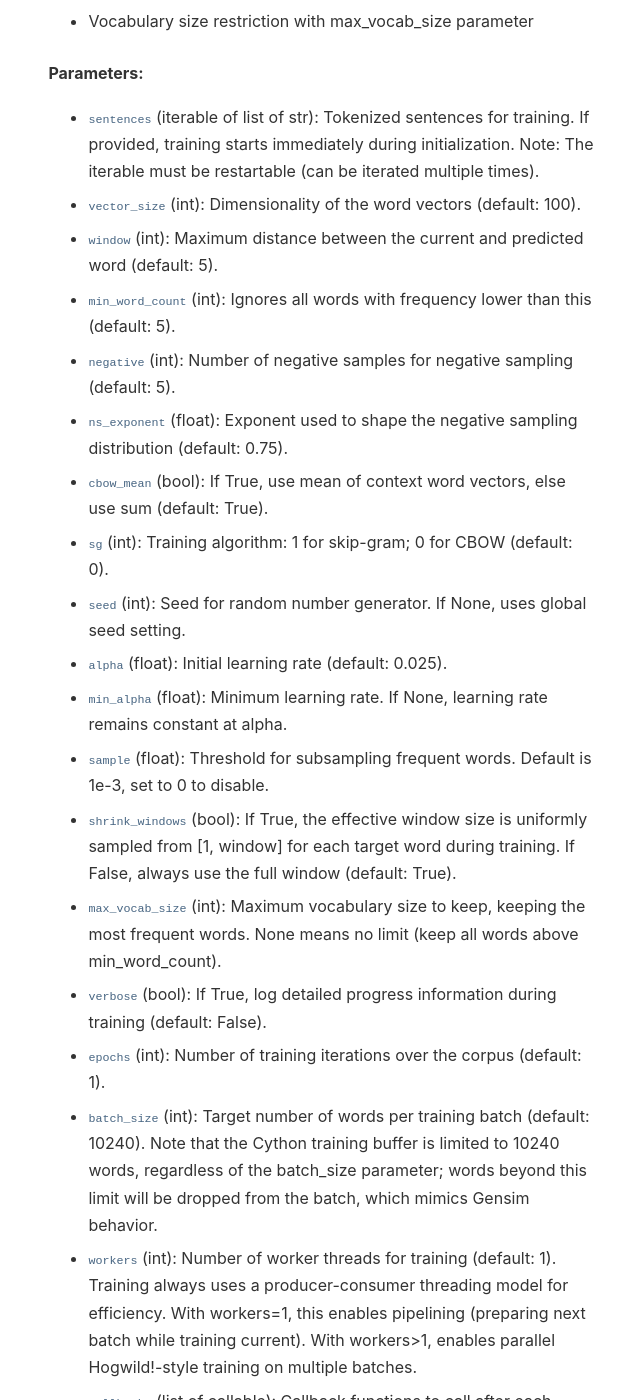
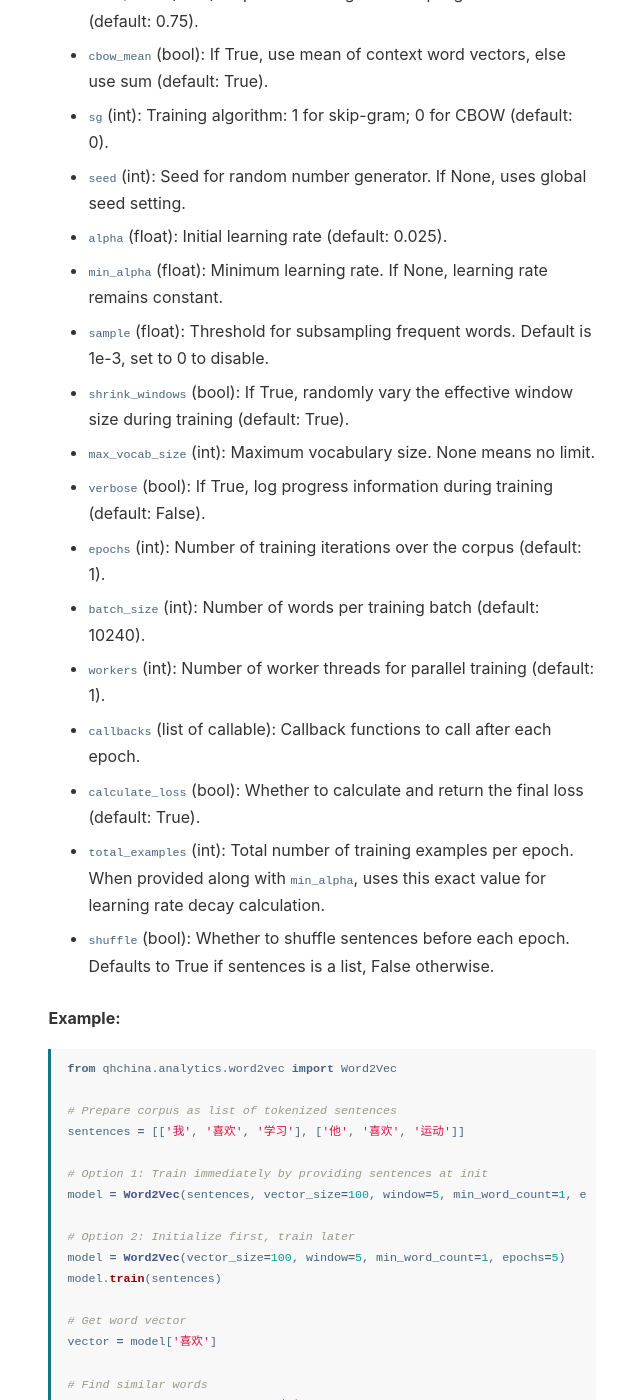
Before and after one commit to mcjkurz/qhchina-web, a Jekyll site: the page built from docs/word_embeddings/index.md, in a window 1280 px wide and 1400 px high, scrolled down 3521 px. Shown: the whole window, without its empty margins (454-1094 px from the left). Built offline with Jekyll 4.4.1, drawn with Linux system fonts in a browser that asks for light colours; some of the changed text lies outside the part shown.

Commit message:
Update API docs

````diff
--- a/_config.yml
+++ b/_config.yml
@@ -60,4 +60,4 @@
 github: [metadata]
 
 # Cache busting version (auto-updated by make_docs.py)
-cache_version: 20260220142744
+cache_version: 20260220151815
--- a/docs/word_embeddings/index.md
+++ b/docs/word_embeddings/index.md
@@ -142,7 +142,7 @@
 
 <!-- API-START -->
 
-<h3 id="word2vec">qhchina.analytics.word2vec.Word2Vec <a href="https://github.com/mcjkurz/qhchina/blob/main/qhchina/analytics/word2vec.py#L45" class="source-link" title="View source on GitHub">[source]</a></h3>
+<h3 id="word2vec">qhchina.analytics.word2vec.Word2Vec <a href="https://github.com/mcjkurz/qhchina/blob/main/qhchina/analytics/word2vec.py#L34" class="source-link" title="View source on GitHub">[source]</a></h3>
 
 <pre class="signature"><code><span class="sig-name">Word2Vec</span>(
     <span class="sig-param">sentences</span><span class="sig-punct">:</span> <span class="sig-type">collections.abc.Iterable[list[str]] | None</span> <span class="sig-punct">=</span> <span class="sig-default">None</span>,
@@ -170,27 +170,15 @@
     <span class="sig-param">_skip_init</span><span class="sig-punct">:</span> <span class="sig-type">bool</span> <span class="sig-punct">=</span> <span class="sig-default">False</span>
 )</code></pre>
 
-Implementation of Word2Vec algorithm with Cython-accelerated training. It is inspired by the Gensim implementation.
+Word2Vec model for learning word embeddings from text.
 
-This class implements both Skip-gram and CBOW architectures:
-- Skip-gram (sg=1): Each training example is (input_idx, output_idx) where input is the center word
-  and output is a context word.
-- CBOW (sg=0): Each training example is (input_indices, output_idx) where inputs are context words
-  and output is the center word.
+Supports two training algorithms:
+- Skip-gram (sg=1): Predicts context words from center word. Generally better for
+  infrequent words and smaller datasets.
+- CBOW (sg=0): Predicts center word from context words. Faster to train.
 
-Training is performed using optimized Cython routines with BLAS operations.
-
-If `sentences` is provided at initialization, training starts immediately. Otherwise, call
-`train()` later with the sentences to train on.
-
-Features:
-- CBOW and Skip-gram architectures
-- Cython-accelerated training with BLAS operations
-- Negative sampling for each training example
-- Subsampling of frequent words
-- Dynamic window sizing with shrink_windows parameter
-- Properly managed learning rate decay
-- Vocabulary size restriction with max_vocab_size parameter
+If `sentences` is provided at initialization, training starts immediately. Otherwise,
+call `train()` later with the sentences to train on.
 
 **Parameters:**
 - `sentences` (iterable of list of str): Tokenized sentences for training.
@@ -199,33 +187,27 @@
 - `vector_size` (int): Dimensionality of the word vectors (default: 100).
 - `window` (int): Maximum distance between the current and predicted word (default: 5).
 - `min_word_count` (int): Ignores all words with frequency lower than this (default: 5).
-- `negative` (int): Number of negative samples for negative sampling (default: 5).
-- `ns_exponent` (float): Exponent used to shape the negative sampling distribution (default: 0.75).
+- `negative` (int): Number of negative samples (default: 5).
+- `ns_exponent` (float): Exponent for negative sampling distribution (default: 0.75).
 - `cbow_mean` (bool): If True, use mean of context word vectors, else use sum (default: True).
 - `sg` (int): Training algorithm: 1 for skip-gram; 0 for CBOW (default: 0).
 - `seed` (int): Seed for random number generator. If None, uses global seed setting.
 - `alpha` (float): Initial learning rate (default: 0.025).
-- `min_alpha` (float): Minimum learning rate. If None, learning rate remains constant at alpha.
+- `min_alpha` (float): Minimum learning rate. If None, learning rate remains constant.
 - `sample` (float): Threshold for subsampling frequent words. Default is 1e-3, set to 0 to disable.
-- `shrink_windows` (bool): If True, the effective window size is uniformly sampled from [1, window]
-  for each target word during training. If False, always use the full window (default: True).
-- `max_vocab_size` (int): Maximum vocabulary size to keep, keeping the most frequent words.
-  None means no limit (keep all words above min_word_count).
-- `verbose` (bool): If True, log detailed progress information during training (default: False).
+- `shrink_windows` (bool): If True, randomly vary the effective window size during training
+  (default: True).
+- `max_vocab_size` (int): Maximum vocabulary size. None means no limit.
+- `verbose` (bool): If True, log progress information during training (default: False).
 - `epochs` (int): Number of training iterations over the corpus (default: 1).
-- `batch_size` (int): Target number of words per training batch (default: 10240).
-  Note that the Cython training buffer is limited to 10240 words, regardless of the batch_size parameter;
-  words beyond this limit will be dropped from the batch, which mimics Gensim behavior.
-- `workers` (int): Number of worker threads for training (default: 1).
-  Training always uses a producer-consumer threading model for efficiency.
-  With workers=1, this enables pipelining (preparing next batch while training current).
-  With workers>1, enables parallel Hogwild!-style training on multiple batches.
+- `batch_size` (int): Number of words per training batch (default: 10240).
+- `workers` (int): Number of worker threads for parallel training (default: 1).
 - `callbacks` (list of callable): Callback functions to call after each epoch.
 - `calculate_loss` (bool): Whether to calculate and return the final loss (default: True).
 - `total_examples` (int): Total number of training examples per epoch. When provided
-  along with ``min_alpha``, uses this exact value instead of estimating for learning rate decay.
+  along with ``min_alpha``, uses this exact value for learning rate decay calculation.
 - `shuffle` (bool): Whether to shuffle sentences before each epoch.
-  Defaults to True if sentences is a list, False otherwise (to preserve streaming).
+  Defaults to True if sentences is a list, False otherwise.
 
 **Example:**
 ```python
@@ -241,16 +223,14 @@
 model = Word2Vec(vector_size=100, window=5, min_word_count=1, epochs=5)
 model.train(sentences)
 
-# Get word vector (can use model directly or model.wv for gensim compatibility)
+# Get word vector
 vector = model['喜欢']
-vector = model.wv['喜欢']  # Same as above
 
 # Find similar words
 similar = model.most_similar('喜欢', topn=5)
-similar = model.wv.most_similar('喜欢', topn=5)  # Same as above
 ```
 
-<h4 id="word2vec-build_vocab">qhchina.analytics.word2vec.Word2Vec.build_vocab() <a href="https://github.com/mcjkurz/qhchina/blob/main/qhchina/analytics/word2vec.py#L254" class="source-link" title="View source on GitHub">[source]</a></h4>
+<h4 id="word2vec-build_vocab">qhchina.analytics.word2vec.Word2Vec.build_vocab() <a href="https://github.com/mcjkurz/qhchina/blob/main/qhchina/analytics/word2vec.py#L223" class="source-link" title="View source on GitHub">[source]</a></h4>
 
 <pre class="signature"><code><span class="sig-name">build_vocab</span>(<span class="sig-param">sentences</span><span class="sig-punct">:</span> <span class="sig-type">collections.abc.Iterable[list[str]]</span>)</code></pre>
 
@@ -262,7 +242,7 @@
 **Raises:**
 - `ValueError`: If sentences is empty or contains no words.
 
-<h4 id="word2vec-get_vector">qhchina.analytics.word2vec.Word2Vec.get_vector() <a href="https://github.com/mcjkurz/qhchina/blob/main/qhchina/analytics/word2vec.py#L1007" class="source-link" title="View source on GitHub">[source]</a></h4>
+<h4 id="word2vec-get_vector">qhchina.analytics.word2vec.Word2Vec.get_vector() <a href="https://github.com/mcjkurz/qhchina/blob/main/qhchina/analytics/word2vec.py#L976" class="source-link" title="View source on GitHub">[source]</a></h4>
 
 <pre class="signature"><code><span class="sig-name">get_vector</span>(<span class="sig-param">word</span><span class="sig-punct">:</span> <span class="sig-type">str</span>, <span class="sig-param">normalize</span><span class="sig-punct">:</span> <span class="sig-type">bool</span> <span class="sig-punct">=</span> <span class="sig-default">False</span>)</code></pre>
 
@@ -278,7 +258,7 @@
 **Raises:**
 - `KeyError`: If word is not in vocabulary.
 
-<h4 id="word2vec-load">qhchina.analytics.word2vec.Word2Vec.load() <a href="https://github.com/mcjkurz/qhchina/blob/main/qhchina/analytics/word2vec.py#L1141" class="source-link" title="View source on GitHub">[source]</a></h4>
+<h4 id="word2vec-load">qhchina.analytics.word2vec.Word2Vec.load() <a href="https://github.com/mcjkurz/qhchina/blob/main/qhchina/analytics/word2vec.py#L1110" class="source-link" title="View source on GitHub">[source]</a></h4>
 
 <pre class="signature"><code><span class="sig-name">load</span>(<span class="sig-param">path</span><span class="sig-punct">:</span> <span class="sig-type">str</span>)</code></pre>
 
@@ -290,7 +270,7 @@
 **Returns:**
 Loaded Word2Vec model.
 
-<h4 id="word2vec-most_similar">qhchina.analytics.word2vec.Word2Vec.most_similar() <a href="https://github.com/mcjkurz/qhchina/blob/main/qhchina/analytics/word2vec.py#L1056" class="source-link" title="View source on GitHub">[source]</a></h4>
+<h4 id="word2vec-most_similar">qhchina.analytics.word2vec.Word2Vec.most_similar() <a href="https://github.com/mcjkurz/qhchina/blob/main/qhchina/analytics/word2vec.py#L1025" class="source-link" title="View source on GitHub">[source]</a></h4>
 
 <pre class="signature"><code><span class="sig-name">most_similar</span>(<span class="sig-param">word</span><span class="sig-punct">:</span> <span class="sig-type">str</span>, <span class="sig-param">topn</span><span class="sig-punct">:</span> <span class="sig-type">int</span> <span class="sig-punct">=</span> <span class="sig-default">10</span>)</code></pre>
 
@@ -303,7 +283,7 @@
 **Returns:**
 List of (word, similarity) tuples.
 
-<h4 id="word2vec-save">qhchina.analytics.word2vec.Word2Vec.save() <a href="https://github.com/mcjkurz/qhchina/blob/main/qhchina/analytics/word2vec.py#L1109" class="source-link" title="View source on GitHub">[source]</a></h4>
+<h4 id="word2vec-save">qhchina.analytics.word2vec.Word2Vec.save() <a href="https://github.com/mcjkurz/qhchina/blob/main/qhchina/analytics/word2vec.py#L1078" class="source-link" title="View source on GitHub">[source]</a></h4>
 
 <pre class="signature"><code><span class="sig-name">save</span>(<span class="sig-param">path</span><span class="sig-punct">:</span> <span class="sig-type">str</span>)</code></pre>
 
@@ -316,7 +296,7 @@
 **Parameters:**
 - `path`: Path to save the model.
 
-<h4 id="word2vec-similarity">qhchina.analytics.word2vec.Word2Vec.similarity() <a href="https://github.com/mcjkurz/qhchina/blob/main/qhchina/analytics/word2vec.py#L1084" class="source-link" title="View source on GitHub">[source]</a></h4>
+<h4 id="word2vec-similarity">qhchina.analytics.word2vec.Word2Vec.similarity() <a href="https://github.com/mcjkurz/qhchina/blob/main/qhchina/analytics/word2vec.py#L1053" class="source-link" title="View source on GitHub">[source]</a></h4>
 
 <pre class="signature"><code><span class="sig-name">similarity</span>(<span class="sig-param">word1</span><span class="sig-punct">:</span> <span class="sig-type">str</span>, <span class="sig-param">word2</span><span class="sig-punct">:</span> <span class="sig-type">str</span>)</code></pre>
 
@@ -332,7 +312,7 @@
 **Raises:**
 - `KeyError`: If either word is not in the vocabulary.
 
-<h4 id="word2vec-train">qhchina.analytics.word2vec.Word2Vec.train() <a href="https://github.com/mcjkurz/qhchina/blob/main/qhchina/analytics/word2vec.py#L842" class="source-link" title="View source on GitHub">[source]</a></h4>
+<h4 id="word2vec-train">qhchina.analytics.word2vec.Word2Vec.train() <a href="https://github.com/mcjkurz/qhchina/blob/main/qhchina/analytics/word2vec.py#L811" class="source-link" title="View source on GitHub">[source]</a></h4>
 
 <pre class="signature"><code><span class="sig-name">train</span>(<span class="sig-param">sentences</span><span class="sig-punct">:</span> <span class="sig-type">collections.abc.Iterable[list[str]]</span>)</code></pre>
 
@@ -354,7 +334,7 @@
 
 <br>
 
-<h3 id="temprefword2vec">qhchina.analytics.word2vec.TempRefWord2Vec <a href="https://github.com/mcjkurz/qhchina/blob/main/qhchina/analytics/word2vec.py#L1188" class="source-link" title="View source on GitHub">[source]</a></h3>
+<h3 id="temprefword2vec">qhchina.analytics.word2vec.TempRefWord2Vec <a href="https://github.com/mcjkurz/qhchina/blob/main/qhchina/analytics/word2vec.py#L1157" class="source-link" title="View source on GitHub">[source]</a></h3>
 
 <pre class="signature"><code><span class="sig-name">TempRefWord2Vec</span>(
     <span class="sig-param">corpora</span><span class="sig-punct">:</span> <span class="sig-type">dict[str, list[list[str]]]</span>,
@@ -420,7 +400,7 @@
 model.most_similar("bread_1900s")  # Words similar to "bread" in the 1900s
 ```
 
-<h4 id="temprefword2vec-build_vocab">qhchina.analytics.word2vec.TempRefWord2Vec.build_vocab() <a href="https://github.com/mcjkurz/qhchina/blob/main/qhchina/analytics/word2vec.py#L1422" class="source-link" title="View source on GitHub">[source]</a></h4>
+<h4 id="temprefword2vec-build_vocab">qhchina.analytics.word2vec.TempRefWord2Vec.build_vocab() <a href="https://github.com/mcjkurz/qhchina/blob/main/qhchina/analytics/word2vec.py#L1391" class="source-link" title="View source on GitHub">[source]</a></h4>
 
 <pre class="signature"><code><span class="sig-name">build_vocab</span>(<span class="sig-param">sentences</span><span class="sig-punct">:</span> <span class="sig-type">list[list[str]]</span>)</code></pre>
 
@@ -431,7 +411,7 @@
 **Parameters:**
 - `sentences`: List of tokenized sentences.
 
-<h4 id="temprefword2vec-calculate_semantic_change">qhchina.analytics.word2vec.TempRefWord2Vec.calculate_semantic_change() <a href="https://github.com/mcjkurz/qhchina/blob/main/qhchina/analytics/word2vec.py#L1744" class="source-link" title="View source on GitHub">[source]</a></h4>
+<h4 id="temprefword2vec-calculate_semantic_change">qhchina.analytics.word2vec.TempRefWord2Vec.calculate_semantic_change() <a href="https://github.com/mcjkurz/qhchina/blob/main/qhchina/analytics/word2vec.py#L1699" class="source-link" title="View source on GitHub">[source]</a></h4>
 
 <pre class="signature"><code><span class="sig-name">calculate_semantic_change</span>(<span class="sig-param">target_word</span><span class="sig-punct">:</span> <span class="sig-type">str</span>, <span class="sig-param">labels</span><span class="sig-punct">:</span> <span class="sig-type">list[str] | None</span> <span class="sig-punct">=</span> <span class="sig-default">None</span>)</code></pre>
 
@@ -455,7 +435,7 @@
     print("Words moved away:", word_changes[-5:])   # Top 5 decreases
 ```
 
-<h4 id="temprefword2vec-get_available_targets">qhchina.analytics.word2vec.TempRefWord2Vec.get_available_targets() <a href="https://github.com/mcjkurz/qhchina/blob/main/qhchina/analytics/word2vec.py#L1816" class="source-link" title="View source on GitHub">[source]</a></h4>
+<h4 id="temprefword2vec-get_available_targets">qhchina.analytics.word2vec.TempRefWord2Vec.get_available_targets() <a href="https://github.com/mcjkurz/qhchina/blob/main/qhchina/analytics/word2vec.py#L1771" class="source-link" title="View source on GitHub">[source]</a></h4>
 
 <pre class="signature"><code><span class="sig-name">get_available_targets</span>()</code></pre>
 
@@ -464,7 +444,7 @@
 **Returns:**
 List of target words that were specified during model initialization.
 
-<h4 id="temprefword2vec-get_period_vocab_counts">qhchina.analytics.word2vec.TempRefWord2Vec.get_period_vocab_counts() <a href="https://github.com/mcjkurz/qhchina/blob/main/qhchina/analytics/word2vec.py#L1834" class="source-link" title="View source on GitHub">[source]</a></h4>
+<h4 id="temprefword2vec-get_period_vocab_counts">qhchina.analytics.word2vec.TempRefWord2Vec.get_period_vocab_counts() <a href="https://github.com/mcjkurz/qhchina/blob/main/qhchina/analytics/word2vec.py#L1789" class="source-link" title="View source on GitHub">[source]</a></h4>
 
 <pre class="signature"><code><span class="sig-name">get_period_vocab_counts</span>(<span class="sig-param">period</span><span class="sig-punct">:</span> <span class="sig-type">str | None</span> <span class="sig-punct">=</span> <span class="sig-default">None</span>)</code></pre>
 
@@ -480,7 +460,7 @@
 **Raises:**
 - `ValueError`: If the specified period is not found in the model.
 
-<h4 id="temprefword2vec-get_time_labels">qhchina.analytics.word2vec.TempRefWord2Vec.get_time_labels() <a href="https://github.com/mcjkurz/qhchina/blob/main/qhchina/analytics/word2vec.py#L1825" class="source-link" title="View source on GitHub">[source]</a></h4>
+<h4 id="temprefword2vec-get_time_labels">qhchina.analytics.word2vec.TempRefWord2Vec.get_time_labels() <a href="https://github.com/mcjkurz/qhchina/blob/main/qhchina/analytics/word2vec.py#L1780" class="source-link" title="View source on GitHub">[source]</a></h4>
 
 <pre class="signature"><code><span class="sig-name">get_time_labels</span>()</code></pre>
 
@@ -489,15 +469,11 @@
 **Returns:**
 List of time period labels that were specified during model initialization.
 
-<h4 id="temprefword2vec-get_vector">qhchina.analytics.word2vec.TempRefWord2Vec.get_vector() <a href="https://github.com/mcjkurz/qhchina/blob/main/qhchina/analytics/word2vec.py#L1621" class="source-link" title="View source on GitHub">[source]</a></h4>
+<h4 id="temprefword2vec-get_vector">qhchina.analytics.word2vec.TempRefWord2Vec.get_vector() <a href="https://github.com/mcjkurz/qhchina/blob/main/qhchina/analytics/word2vec.py#L1590" class="source-link" title="View source on GitHub">[source]</a></h4>
 
 <pre class="signature"><code><span class="sig-name">get_vector</span>(<span class="sig-param">word</span><span class="sig-punct">:</span> <span class="sig-type">str</span>, <span class="sig-param">normalize</span><span class="sig-punct">:</span> <span class="sig-type">bool</span> <span class="sig-punct">=</span> <span class="sig-default">False</span>)</code></pre>
 
 Get the vector for a word.
-
-Embedding selection based on training dynamics:
-  - Temporal variants (e.g., "民_宋"): W_prime (syn1neg), trained as centers
-  - Regular words: W (syn0), trained as context words
 
 **Parameters:**
 - `word`: Input word.
@@ -509,7 +485,7 @@
 **Raises:**
 - `KeyError`: If word is not in vocabulary.
 
-<h4 id="temprefword2vec-load">qhchina.analytics.word2vec.TempRefWord2Vec.load() <a href="https://github.com/mcjkurz/qhchina/blob/main/qhchina/analytics/word2vec.py#L1918" class="source-link" title="View source on GitHub">[source]</a></h4>
+<h4 id="temprefword2vec-load">qhchina.analytics.word2vec.TempRefWord2Vec.load() <a href="https://github.com/mcjkurz/qhchina/blob/main/qhchina/analytics/word2vec.py#L1873" class="source-link" title="View source on GitHub">[source]</a></h4>
 
 <pre class="signature"><code><span class="sig-name">load</span>(<span class="sig-param">path</span><span class="sig-punct">:</span> <span class="sig-type">str</span>)</code></pre>
 
@@ -530,24 +506,20 @@
 **Raises:**
 - `ValueError`: If the file doesn't contain TempRefWord2Vec data.
 
-<h4 id="temprefword2vec-most_similar">qhchina.analytics.word2vec.TempRefWord2Vec.most_similar() <a href="https://github.com/mcjkurz/qhchina/blob/main/qhchina/analytics/word2vec.py#L1656" class="source-link" title="View source on GitHub">[source]</a></h4>
+<h4 id="temprefword2vec-most_similar">qhchina.analytics.word2vec.TempRefWord2Vec.most_similar() <a href="https://github.com/mcjkurz/qhchina/blob/main/qhchina/analytics/word2vec.py#L1620" class="source-link" title="View source on GitHub">[source]</a></h4>
 
 <pre class="signature"><code><span class="sig-name">most_similar</span>(<span class="sig-param">word</span><span class="sig-punct">:</span> <span class="sig-type">str</span>, <span class="sig-param">topn</span><span class="sig-punct">:</span> <span class="sig-type">int</span> <span class="sig-punct">=</span> <span class="sig-default">10</span>)</code></pre>
 
-Find the topn most similar words to the given word.
-
-Cross-space comparison matching the training dynamics:
-  - Temporal variant queries: W_prime vs W (regular), W_prime vs W_prime (temporal)
-  - Regular word queries: W vs W
+Find the most similar words to the given word.
 
 **Parameters:**
-- `word`: Input word (temporal variant or regular word).
+- `word`: Input word (can be a temporal variant like "word_period" or a regular word).
 - `topn`: Number of similar words to return.
 
 **Returns:**
 List of (word, similarity) tuples sorted by descending similarity.
 
-<h4 id="temprefword2vec-save">qhchina.analytics.word2vec.TempRefWord2Vec.save() <a href="https://github.com/mcjkurz/qhchina/blob/main/qhchina/analytics/word2vec.py#L1859" class="source-link" title="View source on GitHub">[source]</a></h4>
+<h4 id="temprefword2vec-save">qhchina.analytics.word2vec.TempRefWord2Vec.save() <a href="https://github.com/mcjkurz/qhchina/blob/main/qhchina/analytics/word2vec.py#L1814" class="source-link" title="View source on GitHub">[source]</a></h4>
 
 <pre class="signature"><code><span class="sig-name">save</span>(<span class="sig-param">path</span><span class="sig-punct">:</span> <span class="sig-type">str</span>)</code></pre>
 
@@ -564,16 +536,11 @@
 **Parameters:**
 - `path` (str): Path to save the model file.
 
-<h4 id="temprefword2vec-similarity">qhchina.analytics.word2vec.TempRefWord2Vec.similarity() <a href="https://github.com/mcjkurz/qhchina/blob/main/qhchina/analytics/word2vec.py#L1699" class="source-link" title="View source on GitHub">[source]</a></h4>
+<h4 id="temprefword2vec-similarity">qhchina.analytics.word2vec.TempRefWord2Vec.similarity() <a href="https://github.com/mcjkurz/qhchina/blob/main/qhchina/analytics/word2vec.py#L1659" class="source-link" title="View source on GitHub">[source]</a></h4>
 
 <pre class="signature"><code><span class="sig-name">similarity</span>(<span class="sig-param">word1</span><span class="sig-punct">:</span> <span class="sig-type">str</span>, <span class="sig-param">word2</span><span class="sig-punct">:</span> <span class="sig-type">str</span>)</code></pre>
 
 Calculate cosine similarity between two words.
-
-Cross-space comparison matching the training dynamics:
-  - Both temporal: W_prime vs W_prime
-  - One temporal, one regular: W_prime vs W (cross-space)
-  - Both regular: W vs W
 
 **Parameters:**
 - `word1`: First word.
@@ -585,7 +552,7 @@
 **Raises:**
 - `KeyError`: If either word is not in vocabulary.
 
-<h4 id="temprefword2vec-train">qhchina.analytics.word2vec.TempRefWord2Vec.train() <a href="https://github.com/mcjkurz/qhchina/blob/main/qhchina/analytics/word2vec.py#L1593" class="source-link" title="View source on GitHub">[source]</a></h4>
+<h4 id="temprefword2vec-train">qhchina.analytics.word2vec.TempRefWord2Vec.train() <a href="https://github.com/mcjkurz/qhchina/blob/main/qhchina/analytics/word2vec.py#L1562" class="source-link" title="View source on GitHub">[source]</a></h4>
 
 <pre class="signature"><code><span class="sig-name">train</span>(<span class="sig-param">sentences</span><span class="sig-punct">:</span> <span class="sig-type">list[list[str]] | None</span> <span class="sig-punct">=</span> <span class="sig-default">None</span>)</code></pre>
 
````
